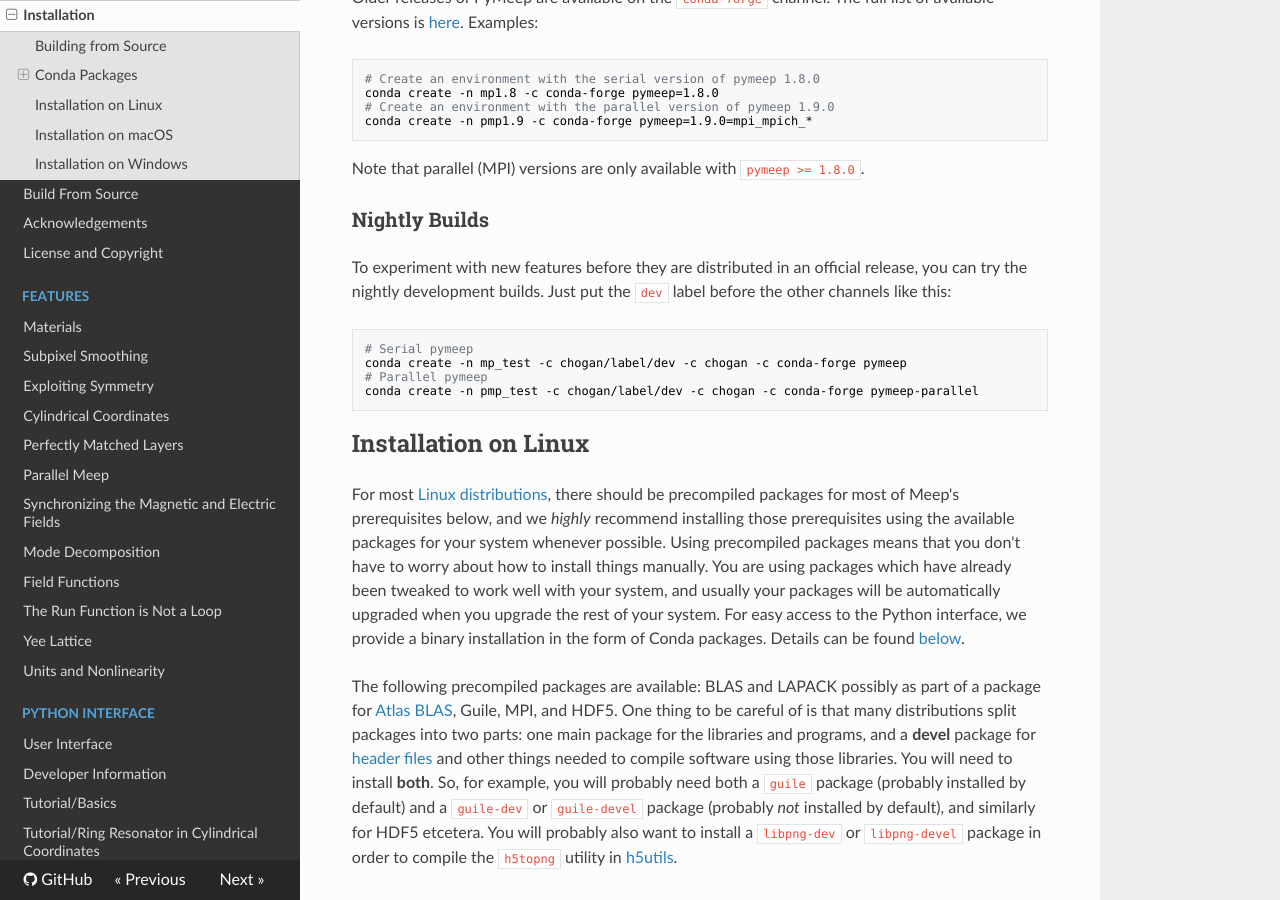
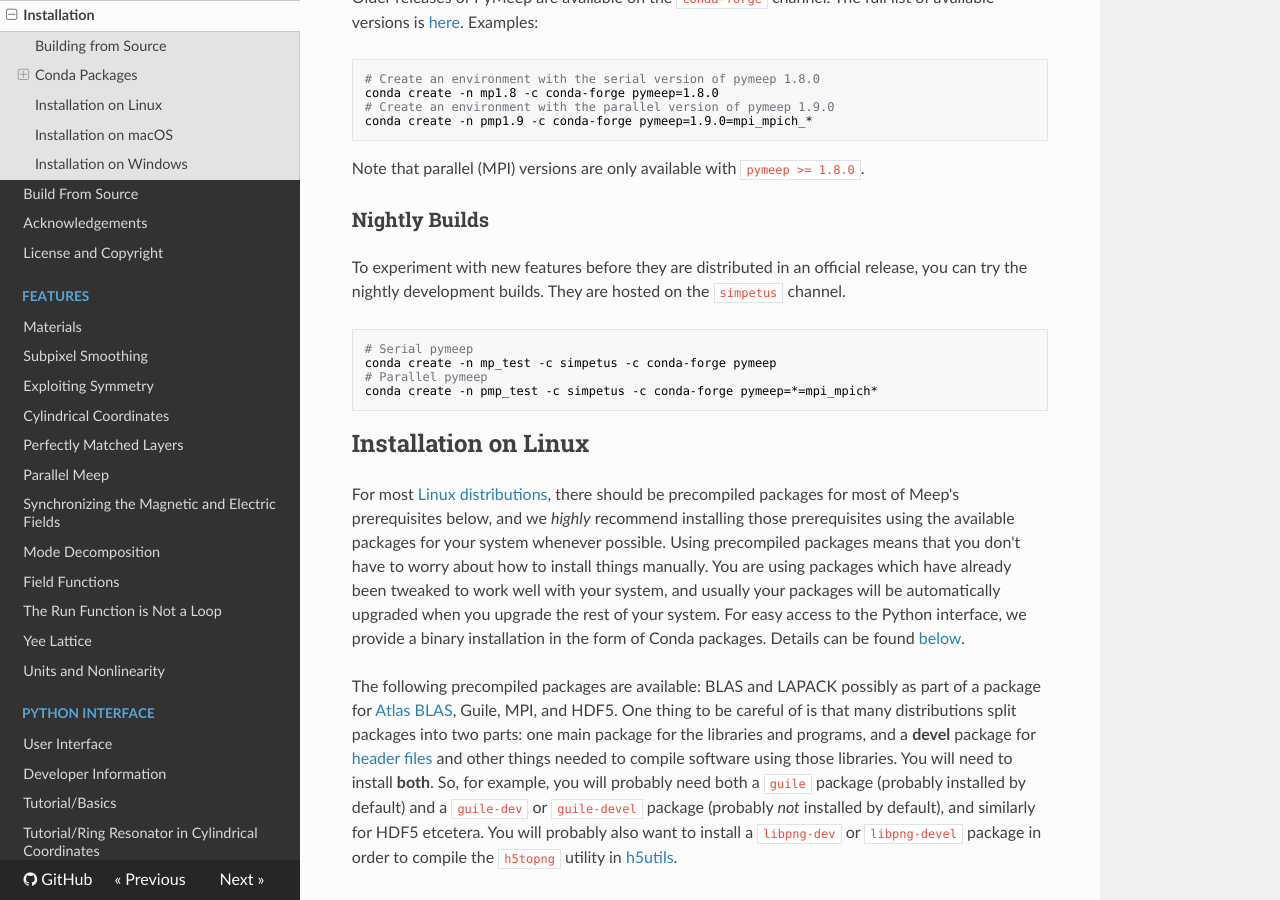
Before and after one commit to NanoComp/meep, an MkDocs documentation site: the page built from doc/docs/Installation.md, in a window 1280 px wide and 900 px high, scrolled down 3329 px. Built offline with MkDocs 1.6.1, drawn with Linux system fonts in a browser that asks for light colours; nearby versions of some CDN libraries; old or Windows-style settings are respelled for this version of MkDocs.

Commit message:
Nightly builds now hosted on simpetus channel

````diff
--- a/doc/docs/Installation.md
+++ b/doc/docs/Installation.md
@@ -103,13 +103,13 @@ Note that parallel (MPI) versions are only available with `pymeep >= 1.8.0`.
 
 ### Nightly Builds
 
-To experiment with new features before they are distributed in an official release, you can try the nightly development builds.  Just put the `dev` label before the other channels like this:
+To experiment with new features before they are distributed in an official release, you can try the nightly development builds.  They are hosted on the `simpetus` channel.
 
 ```bash
 # Serial pymeep
-conda create -n mp_test -c chogan/label/dev -c chogan -c conda-forge pymeep
+conda create -n mp_test -c simpetus -c conda-forge pymeep
 # Parallel pymeep
-conda create -n pmp_test -c chogan/label/dev -c chogan -c conda-forge pymeep-parallel
+conda create -n pmp_test -c simpetus -c conda-forge pymeep=*=mpi_mpich*
 ```
 
 Installation on Linux
````
